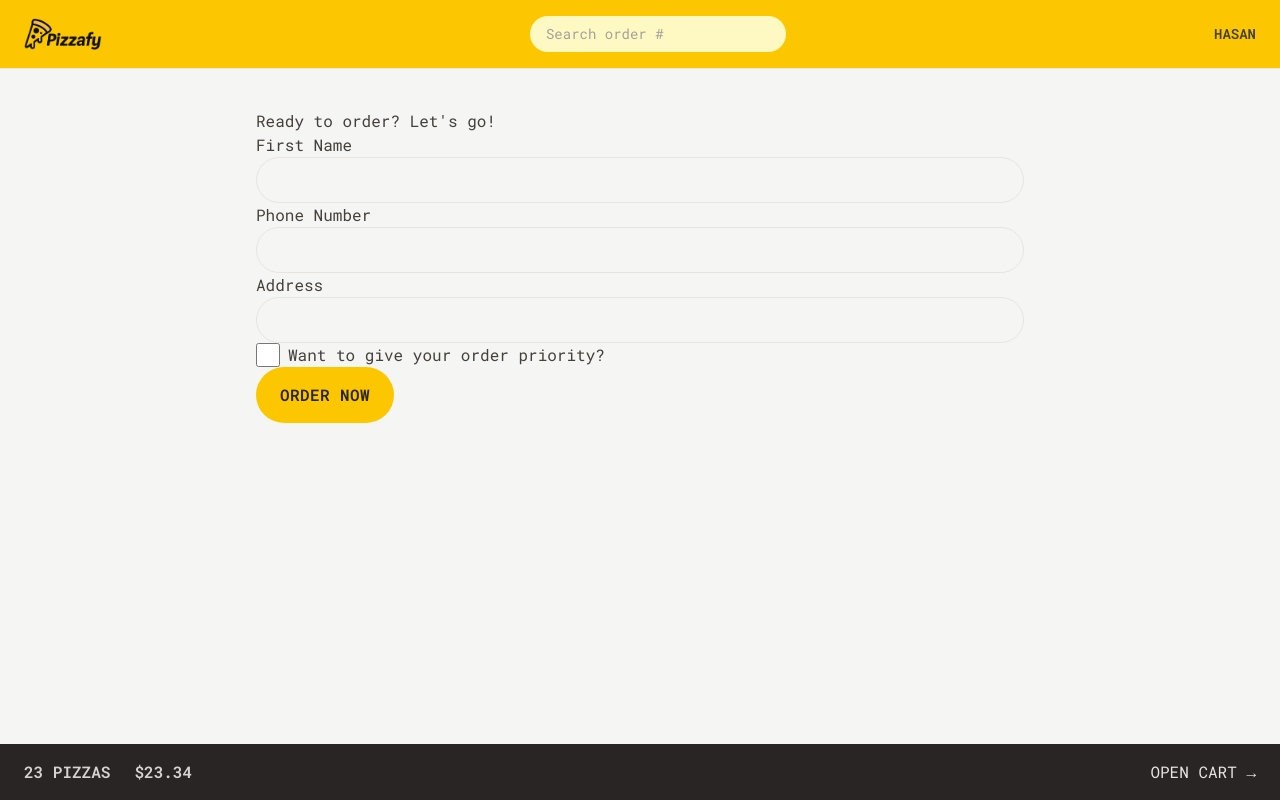
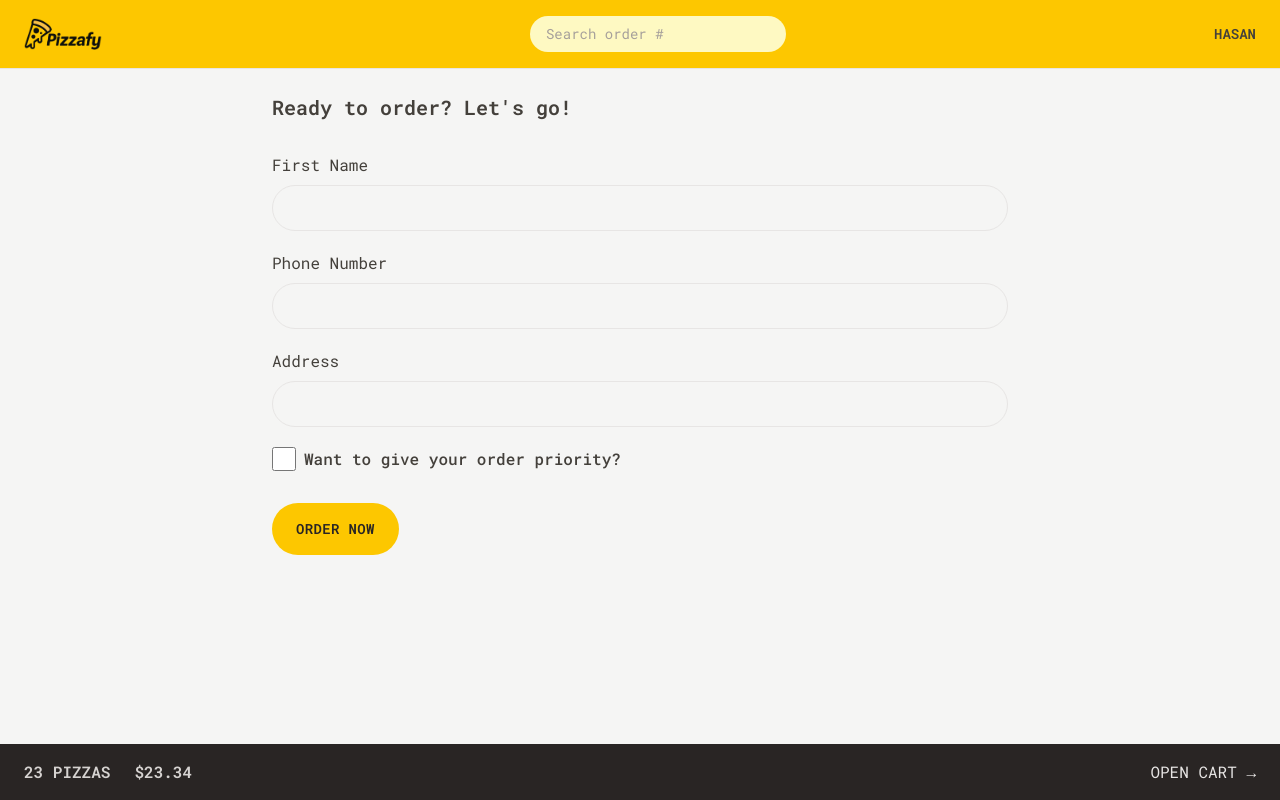
Before and after one commit to farhanahmedhasan/pizzafy, a React (Vite) app: page /order/new in a window 1280 px wide. Built offline with nearby package versions, Linux system fonts and the light colour scheme.

Commit message:
added CreateOrder Page and fixed button component

```diff
--- a/src/components/ui/Button.tsx
+++ b/src/components/ui/Button.tsx
@@ -5,7 +5,7 @@ import React from 'react'
 import { cn } from '../../utils/helpers'
 
 const buttonVariants = cva(
-  'inline-flex font-semibold transition-all cursor-pointer focus:outline-0 focus:ring disabled:cursor-not-allowed',
+  'inline-flex text-sm font-semibold transition-all cursor-pointer focus:outline-0 focus:ring disabled:cursor-not-allowed',
   {
     variants: {
       variant: {
@@ -13,7 +13,7 @@ const buttonVariants = cva(
           'bg-yellow-400 text-stone-800 tracking-wide uppercase hover:bg-yellow-500 focus:ring-offset-2 focus:ring-yellow-500',
         secondary:
           'text-stone-600 tracking-wide uppercase border-2 border-stone-200 hover:text-stone-700 hover:bg-stone-300 focus:ring-2 focus:text-800 focus:bg-stone-300 focus:ring-stone-300',
-        link: 'text-sm text-blue-500 hover:text-blue-600 hover:underline focus:ring-0'
+        link: 'text-blue-500 hover:text-blue-600 hover:underline focus:ring-0'
       },
       size: {
         primary: 'px-4 py-3 rounded-full sm:px-6 sm:py-4',
--- a/src/pages/order-page/OrderCreatePage.tsx
+++ b/src/pages/order-page/OrderCreatePage.tsx
@@ -35,12 +35,14 @@ export default function OrderCreatePage() {
   const cart = fakeCart
 
   return (
-    <div className="max-w-3xl mx-auto my-10">
-      <h2>Ready to order? Let's go!</h2>
+    <section className="px-4 py-6 max-w-3xl mx-auto">
+      <h2 className="text-xl font-semibold mb-8">Ready to order? Let's go!</h2>
 
       <Form method="POST">
-        <div>
-          <label htmlFor="customer">First Name</label>
+        <div className="mb-5 flex flex-col gap-2">
+          <label className="shrink-0" htmlFor="customer">
+            First Name
+          </label>
           <input
             className="w-full border border-stone-200 px-4 py-2 text-sm transition-all rounded-full placeholder:text-stone-400 focus-primary md:px-6 md:py-3"
             type="text"
@@ -50,7 +52,7 @@ export default function OrderCreatePage() {
           />
         </div>
 
-        <div>
+        <div className="mb-5 flex flex-col gap-2">
           <label htmlFor="phone">Phone Number</label>
           <input
             className="w-full border border-stone-200 px-4 py-2 text-sm transition-all rounded-full placeholder:text-stone-400 focus-primary md:px-6 md:py-3"
@@ -59,10 +61,10 @@ export default function OrderCreatePage() {
             id="phone"
             required
           />
-          {formErrors?.phone && <p>{formErrors.phone}</p>}
+          {formErrors?.phone && <p className="text-xs text-red-600 ml-4">{formErrors.phone}</p>}
         </div>
 
-        <div>
+        <div className="mb-5 flex flex-col gap-2">
           <label htmlFor="address">Address</label>
           <input
             className="w-full border border-stone-200 px-4 py-2 text-sm transition-all rounded-full placeholder:text-stone-400 focus-primary md:px-6 md:py-3"
@@ -82,16 +84,18 @@ export default function OrderCreatePage() {
             name="priority"
             id="priority"
           />
-          <label htmlFor="priority">Want to give your order priority?</label>
+          <label className="font-medium" htmlFor="priority">
+            Want to give your order priority?
+          </label>
         </div>
 
-        <div>
+        <div className="mt-8">
           <Button disabled={navigation === 'submitting'}>
             {navigation === 'submitting' ? 'Placing Order' : 'Order Now'}
           </Button>
         </div>
       </Form>
-    </div>
+    </section>
   )
 }
 
```
